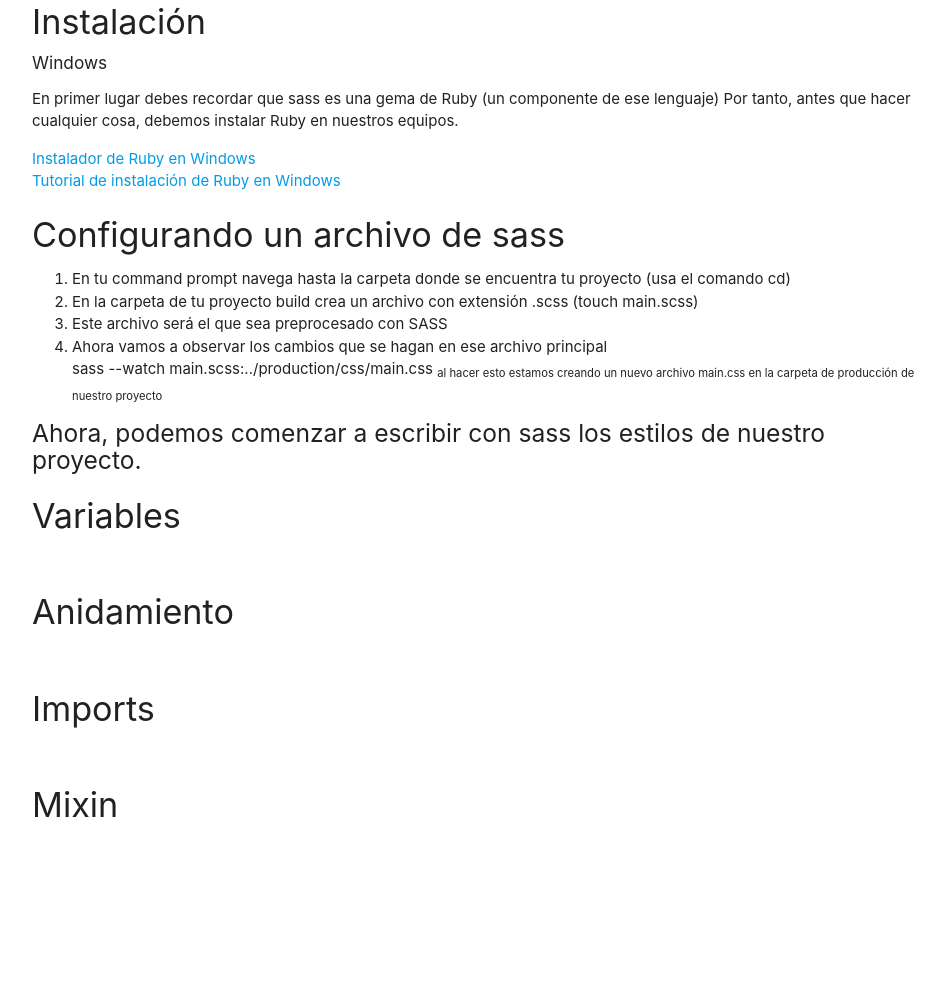
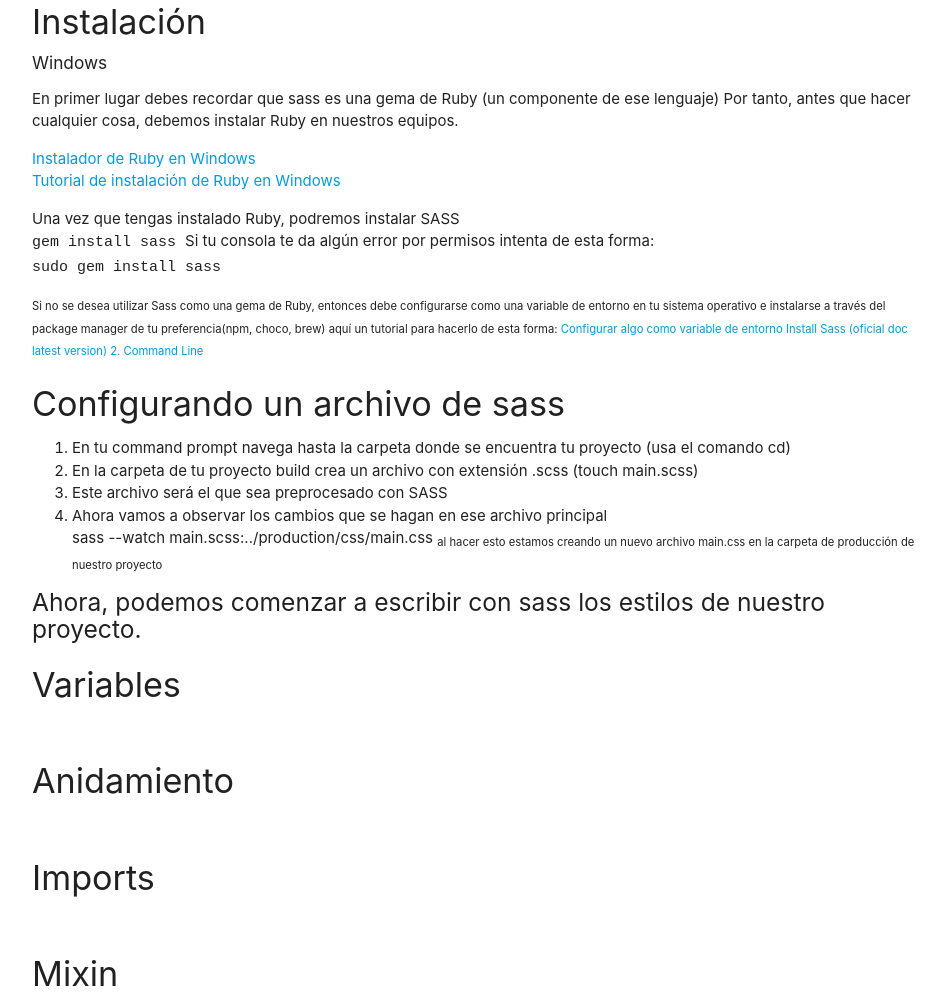
Before and after one commit to Amlexandria/workshop-sass, a plain HTML site: page index.html in a window 1280 px wide. Shown: the part 964-1971 px from the top of the page, without its empty margins (160-1105 px from the left). Before the commit the page ends 1802 px from the top, so only its background shows below. Drawn offline with nearby package versions, Linux system fonts and the light colour scheme.

Commit message:
Agregando dos formas más de instalación

```diff
--- a/index.html
+++ b/index.html
@@ -56,6 +56,22 @@
                     <li><a rel="stylesheet" href="https://www.impressivewebs.com/sass-on-windows/">Tutorial de instalación de Ruby en Windows</a></li>
                 </ul>
             </p>
+            <p>
+                Una vez que tengas instalado Ruby, podremos instalar SASS
+                <br>
+                <code>
+                    gem install sass
+                </code>
+                Si tu consola te da algún error por permisos intenta de esta forma:
+                <br>
+                <code> sudo gem install sass</code>
+            </p>
+            <small>Si no se desea utilizar Sass como una gema de Ruby, entonces debe configurarse como una variable
+                de entorno en tu sistema operativo e instalarse a través del package manager de tu
+                preferencia(npm, choco, brew) aquí un tutorial para hacerlo de esta forma:
+                 <a href="https://katiek2.github.io/path-doc/">Configurar algo como variable de entorno</a>
+                 <a href="https://sass-lang.com/install">Install Sass (oficial doc latest version) 2. Command Line</a>
+            </small>
             <h4>Configurando un archivo de sass</h4>
                 <ol>
                     <li>En tu command prompt navega hasta la carpeta donde se encuentra tu proyecto (usa el comando cd)</li>
```
